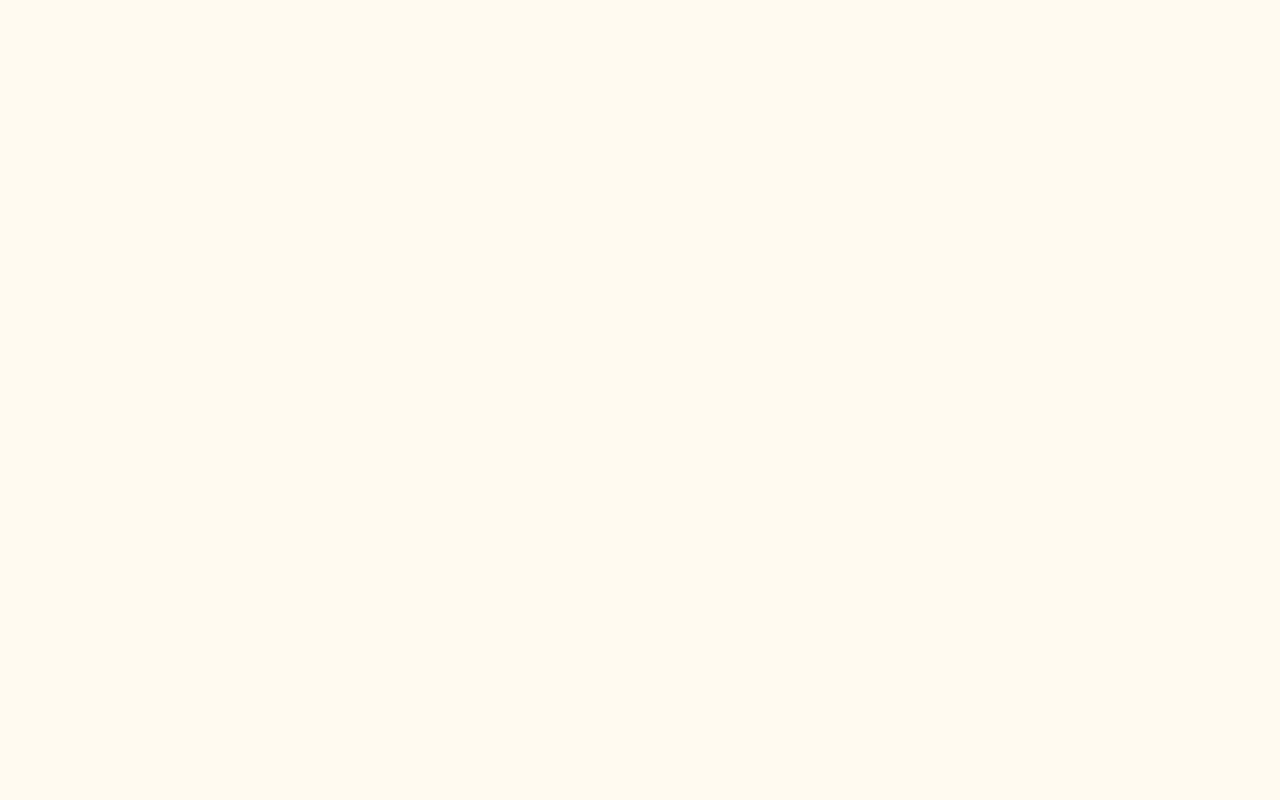
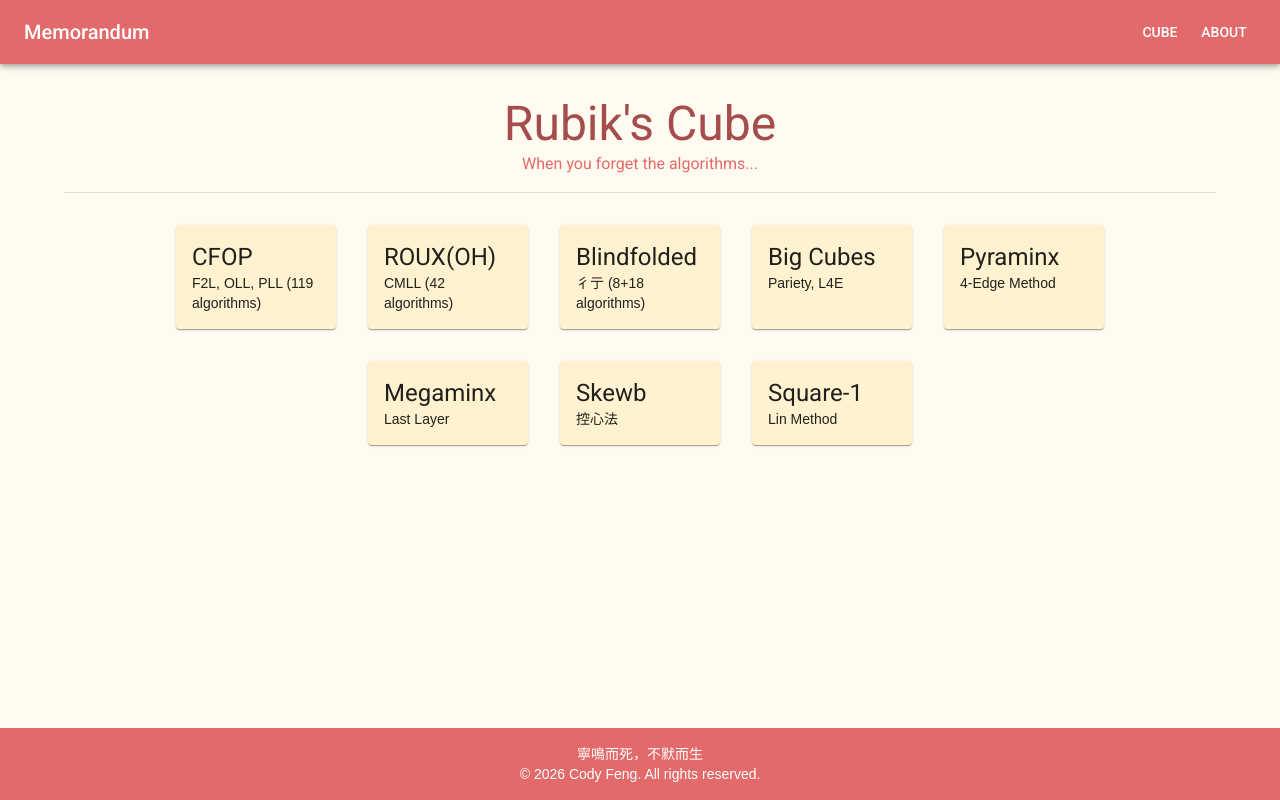
Before and after one commit to Cuber-Feng/memo, a React (Vite) app: page / in a window 1280 px wide. Built offline with nearby package versions, Linux system fonts and the light colour scheme.

Commit message:
sticky footer

```diff
--- a/src/App.jsx
+++ b/src/App.jsx
@@ -1,5 +1,6 @@
 import React from 'react';
-import { BrowserRouter as Router, Routes, Route } from 'react-router-dom';
+import { BrowserRouter as Router, Routes, Route, HashRouter } from 'react-router-dom';
+import { Box } from '@mui/material';
 import Navbar from './components/Navbar';
 import Cube from './pages/Cube';
 import About from './pages/About';
@@ -10,8 +11,16 @@
 
 export default function App() {
   return (
-    <Router basename="/memo/">
+    <HashRouter>
+      <Box
+        sx={{
+          minHeight: '100vh',
+          display: 'flex',
+          flexDirection: 'column',
+        }}
+      >
         <Navbar />
+        <Box sx={{ flexGrow: 1 }}>
           <Routes>
             <Route path="/" element={<Cube />} />
             <Route path="/about" element={<About />} />
@@ -19,8 +28,10 @@
             <Route path="/CubeAlg/roux" element={<ROUX />} />
             <Route path="/CubeAlg/lin" element={<Lin />} />
           </Routes>
+        </Box>
         <Footer />
-    </Router>
+      </Box>
+    </HashRouter>
 
   );
 }
--- a/src/components/Footer.jsx
+++ b/src/components/Footer.jsx
@@ -5,12 +5,10 @@
 export default function Footer() {
     return (
         <>
-            <Box sx={{ height: '100px' }} />
+            {/* <Box sx={{ height: '100px' }} /> */}
             <Box
                 component="footer"
                 sx={{
-                    position: 'fixed',
-                    bottom: 0,
                     width: '100%',
                     bgcolor: 'primary.main',
                     color: 'white',
```
Lines whose indentation alone changed are shown as unchanged.
